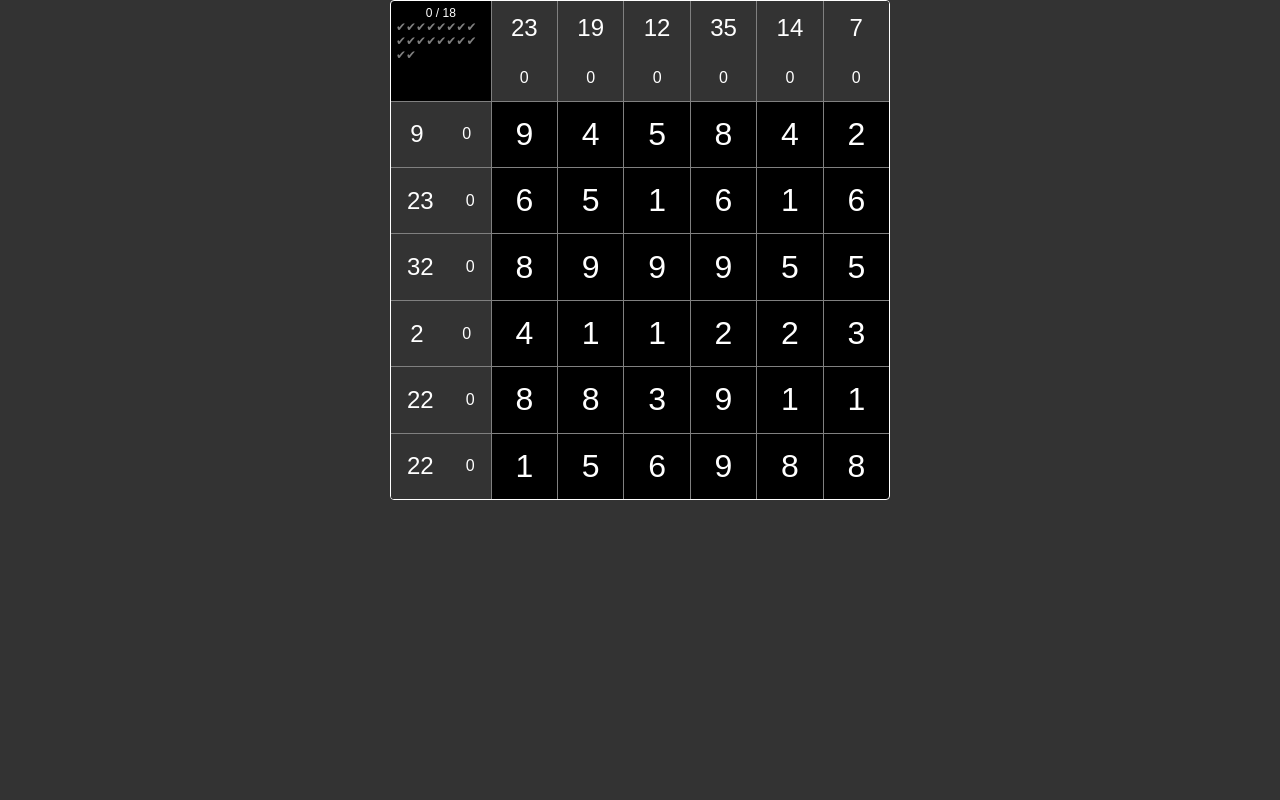
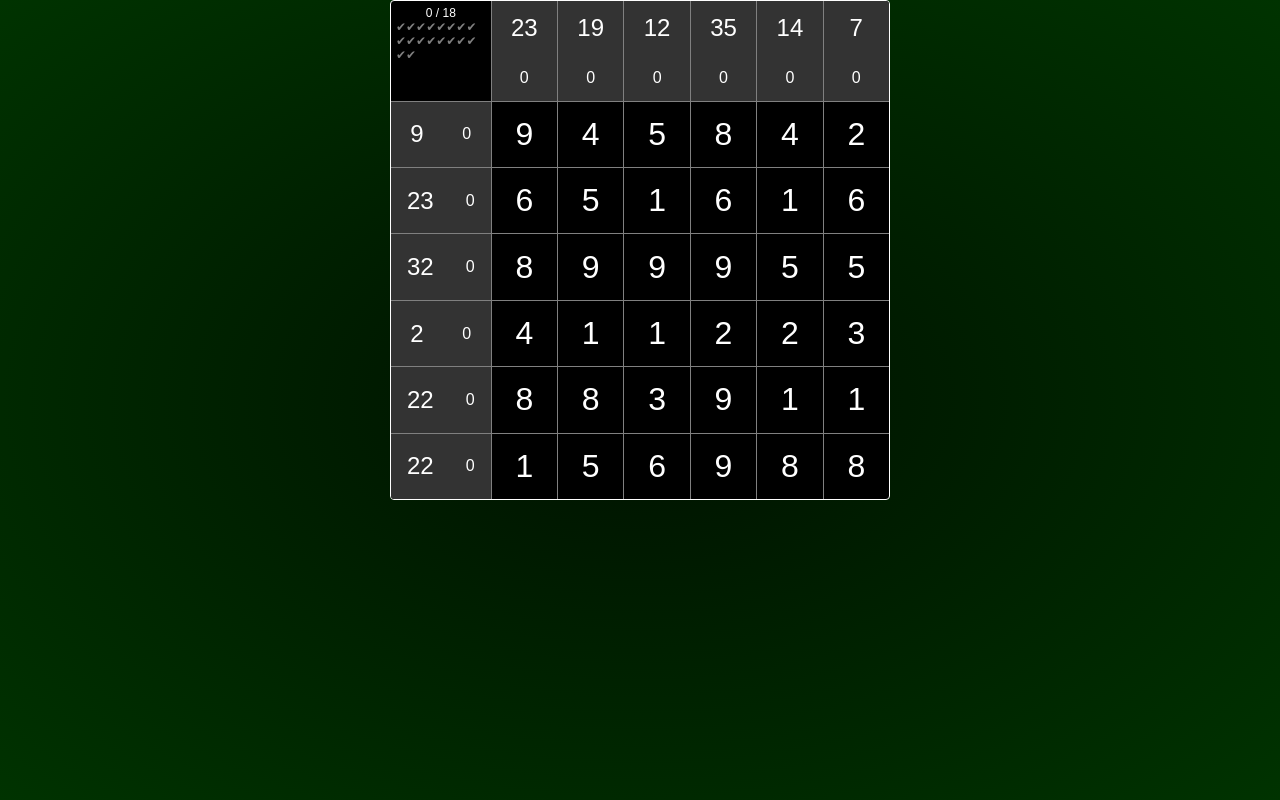
Before and after one commit to andre-rosatto/it_adds_up, a React (Vite) app: page / in a window 1280 px wide. Built offline with nearby package versions, Linux system fonts and the light colour scheme.

Commit message:
layout adjustments

```diff
--- a/src/App.css
+++ b/src/App.css
@@ -0,0 +1,4 @@
+.App {
+  background: var(--bg);
+  min-height: 100vh;
+}
--- a/src/index.css
+++ b/src/index.css
@@ -1,14 +1,11 @@
 :root {
   --font-family: Arial, Helvetica, sans-serif;
   --grid: 1px solid gray;
+  --bg: radial-gradient(#010, #030);
   --bg-primary: black;
   --bg-secondary: #333;
   --mark-checked: lightgreen;
   --mark-deleted: red;
-}
-
-html {
-  background-color: #333;
 }
 
 * {
```
